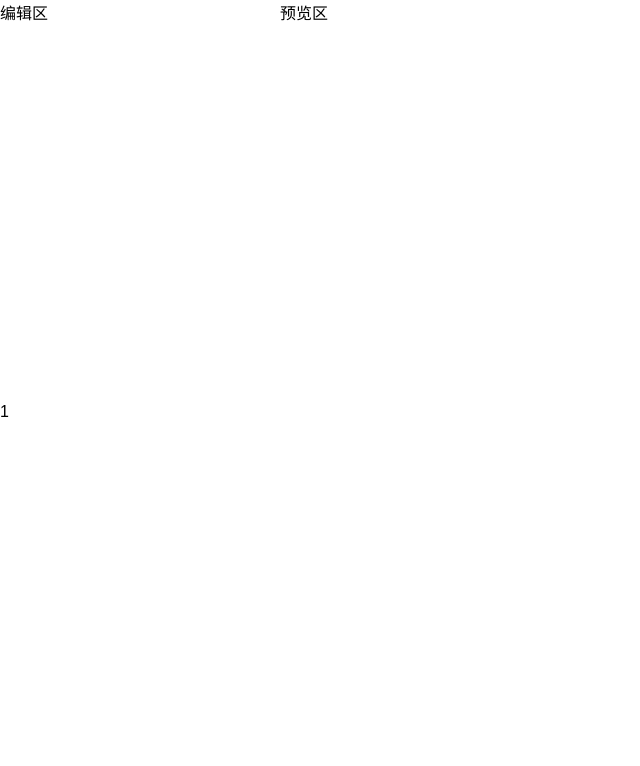
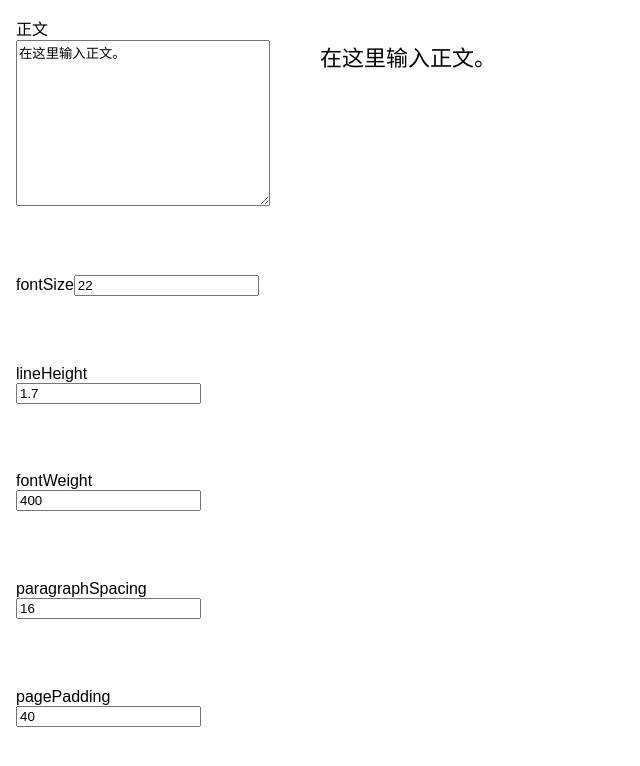
Before and after one commit to catteacher0515/SoftPage, a Next.js app: page / in a window 1280 px wide. Shown: the top 766 px of the page, without its empty margins (0-640 px from the left). Built offline with nearby package versions, Linux system fonts and the light colour scheme.

Commit message:
feat: add text and typography controls

```diff
--- a/components/editor/SoftPageEditor.tsx
+++ b/components/editor/SoftPageEditor.tsx
@@ -3,7 +3,12 @@
 import { useEditorState } from './use-editor-state'
 
 export function SoftPageEditor() {
-  const { blocks } = useEditorState()
+  const {
+    activeTextBlock,
+    typography,
+    updateTextBlock,
+    updateTypographyField,
+  } = useEditorState()
 
   return (
     <main
@@ -13,9 +18,87 @@ export function SoftPageEditor() {
         minHeight: '100vh',
       }}
     >
-      <aside>编辑区</aside>
-      <section>预览区</section>
-      <div>{blocks.length}</div>
+      <aside style={{ padding: 16, display: 'grid', gap: 12 }}>
+        <label>
+          正文
+          <textarea
+            aria-label="正文"
+            value={activeTextBlock?.value ?? ''}
+            onChange={(event) => updateTextBlock(event.target.value)}
+            style={{ display: 'block', width: '100%', minHeight: 160 }}
+          />
+        </label>
+        <label>
+          fontSize
+          <input
+            aria-label="fontSize"
+            type="number"
+            value={typography.fontSize}
+            onChange={(event) =>
+              updateTypographyField('fontSize', Number(event.target.value))
+            }
+          />
+        </label>
+        <label>
+          lineHeight
+          <input
+            aria-label="lineHeight"
+            type="number"
+            step="0.1"
+            value={typography.lineHeight}
+            onChange={(event) =>
+              updateTypographyField('lineHeight', Number(event.target.value))
+            }
+          />
+        </label>
+        <label>
+          fontWeight
+          <input
+            aria-label="fontWeight"
+            type="number"
+            value={typography.fontWeight}
+            onChange={(event) =>
+              updateTypographyField('fontWeight', Number(event.target.value))
+            }
+          />
+        </label>
+        <label>
+          paragraphSpacing
+          <input
+            aria-label="paragraphSpacing"
+            type="number"
+            value={typography.paragraphSpacing}
+            onChange={(event) =>
+              updateTypographyField(
+                'paragraphSpacing',
+                Number(event.target.value),
+              )
+            }
+          />
+        </label>
+        <label>
+          pagePadding
+          <input
+            aria-label="pagePadding"
+            type="number"
+            value={typography.pagePadding}
+            onChange={(event) =>
+              updateTypographyField('pagePadding', Number(event.target.value))
+            }
+          />
+        </label>
+      </aside>
+      <section style={{ padding: typography.pagePadding }}>
+        <article
+          style={{
+            fontSize: typography.fontSize,
+            lineHeight: typography.lineHeight,
+            fontWeight: typography.fontWeight,
+          }}
+        >
+          {activeTextBlock?.value}
+        </article>
+      </section>
     </main>
   )
 }
--- a/components/editor/types.ts
+++ b/components/editor/types.ts
@@ -20,3 +20,5 @@ export type TypographyConfig = {
   paragraphSpacing: number
   pagePadding: number
 }
+
+export type TypographyField = keyof TypographyConfig
--- a/components/editor/use-editor-state.ts
+++ b/components/editor/use-editor-state.ts
@@ -1,5 +1,5 @@
 import { useMemo, useState } from 'react'
-import type { Block, TypographyConfig } from './types'
+import type { Block, TypographyConfig, TypographyField } from './types'
 
 const defaultTypography: TypographyConfig = {
   fontSize: 22,
@@ -16,9 +16,34 @@ const initialBlocks: Block[] = [
 export function useEditorState() {
   const [blocks, setBlocks] = useState<Block[]>(initialBlocks)
   const [typography, setTypography] = useState(defaultTypography)
+  const activeTextBlock = blocks.find((block) => block.type === 'text') ?? null
+
+  const updateTextBlock = (value: string) => {
+    if (!activeTextBlock) return
+    setBlocks((currentBlocks) =>
+      currentBlocks.map((block) =>
+        block.id === activeTextBlock.id ? { ...block, value } : block,
+      ),
+    )
+  }
+
+  const updateTypographyField = (field: TypographyField, value: number) => {
+    setTypography((currentTypography) => ({
+      ...currentTypography,
+      [field]: value,
+    }))
+  }
 
   return useMemo(
-    () => ({ blocks, setBlocks, typography, setTypography }),
-    [blocks, typography],
+    () => ({
+      activeTextBlock,
+      blocks,
+      setBlocks,
+      typography,
+      setTypography,
+      updateTextBlock,
+      updateTypographyField,
+    }),
+    [activeTextBlock, blocks, typography],
   )
 }
```
